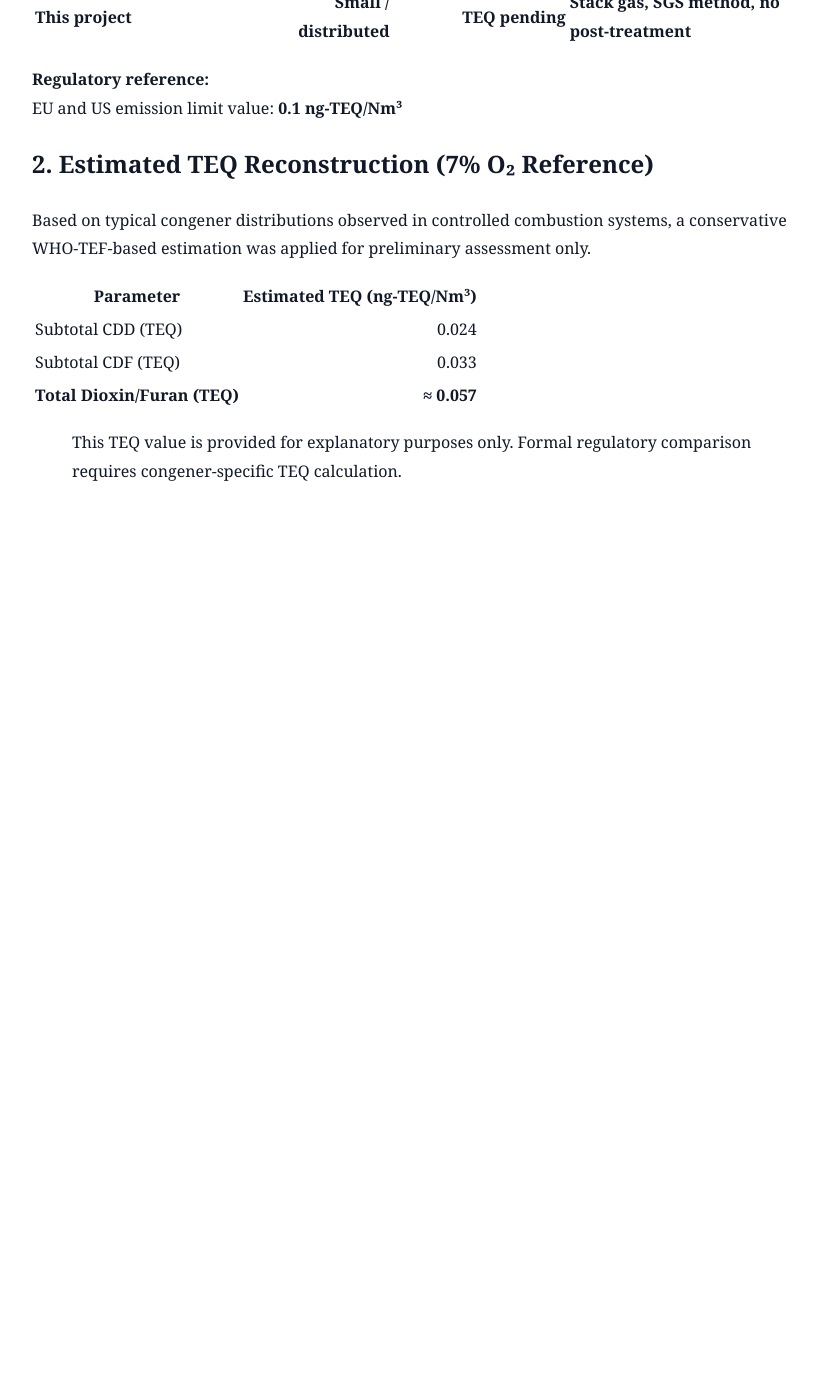
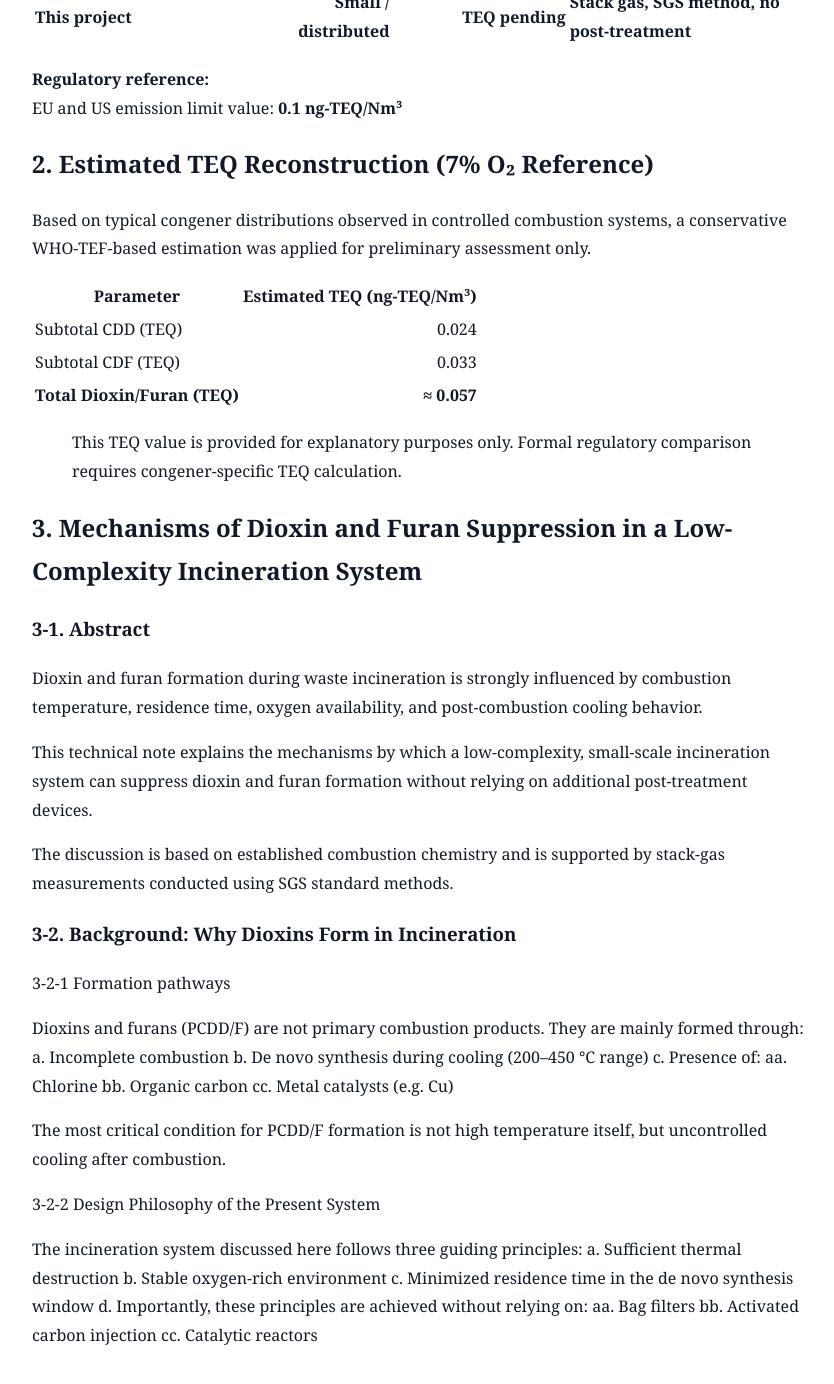
Before and after one commit to ssimsangmin49-creator/ecofriendly-polymer-compounds-incineration, a Jekyll site: the page built from _posts/2026-01-21-estimated-dioxin-teq.md, in a window 1280 px wide and 1400 px high, scrolled down 955 px. Shown: the top 1384 px of the window, without its empty margins (222-1056 px from the left). Built offline with Jekyll 4.4.1, drawn with Linux system fonts in a browser that asks for light colours; before the commit the page ends 1585 px from its top, so only the background shows below that.

Commit message:
Expand on dioxin suppression mechanisms in incineration
Added a section discussing mechanisms of dioxin and furan suppression in low-complexity incineration systems, including formation pathways and design philosophy.

```diff
--- a/_posts/2026-01-21-estimated-dioxin-teq.md
+++ b/_posts/2026-01-21-estimated-dioxin-teq.md
@@ -43,3 +43,44 @@ a conservative WHO-TEF-based estimation was applied for preliminary assessment o
 
 > This TEQ value is provided for explanatory purposes only.
 > Formal regulatory comparison requires congener-specific TEQ calculation.
+
+
+## 3. Mechanisms of Dioxin and Furan Suppression in a Low-Complexity Incineration System
+
+### 3-1. Abstract
+
+Dioxin and furan formation during waste incineration is strongly influenced by combustion temperature,
+residence time, oxygen availability, and post-combustion cooling behavior.
+
+This technical note explains the mechanisms by which a low-complexity, small-scale incineration system
+can suppress dioxin and furan formation without relying on additional post-treatment devices.
+
+The discussion is based on established combustion chemistry and is supported
+by stack-gas measurements conducted using SGS standard methods.
+
+### 3-2. Background: Why Dioxins Form in Incineration
+
+3-2-1 Formation pathways
+
+Dioxins and furans (PCDD/F) are not primary combustion products.
+They are mainly formed through:
+a. Incomplete combustion
+b. De novo synthesis during cooling (200–450 °C range)
+c. Presence of:
+   aa. Chlorine
+   bb. Organic carbon
+   cc. Metal catalysts (e.g. Cu)
+
+The most critical condition for PCDD/F formation is not high temperature itself,
+but uncontrolled cooling after combustion.
+
+3-2-2 Design Philosophy of the Present System
+
+The incineration system discussed here follows three guiding principles:
+a. Sufficient thermal destruction
+b. Stable oxygen-rich environment
+c. Minimized residence time in the de novo synthesis window
+d. Importantly, these principles are achieved without relying on:
+   aa. Bag filters
+   bb. Activated carbon injection
+   cc. Catalytic reactors
```
